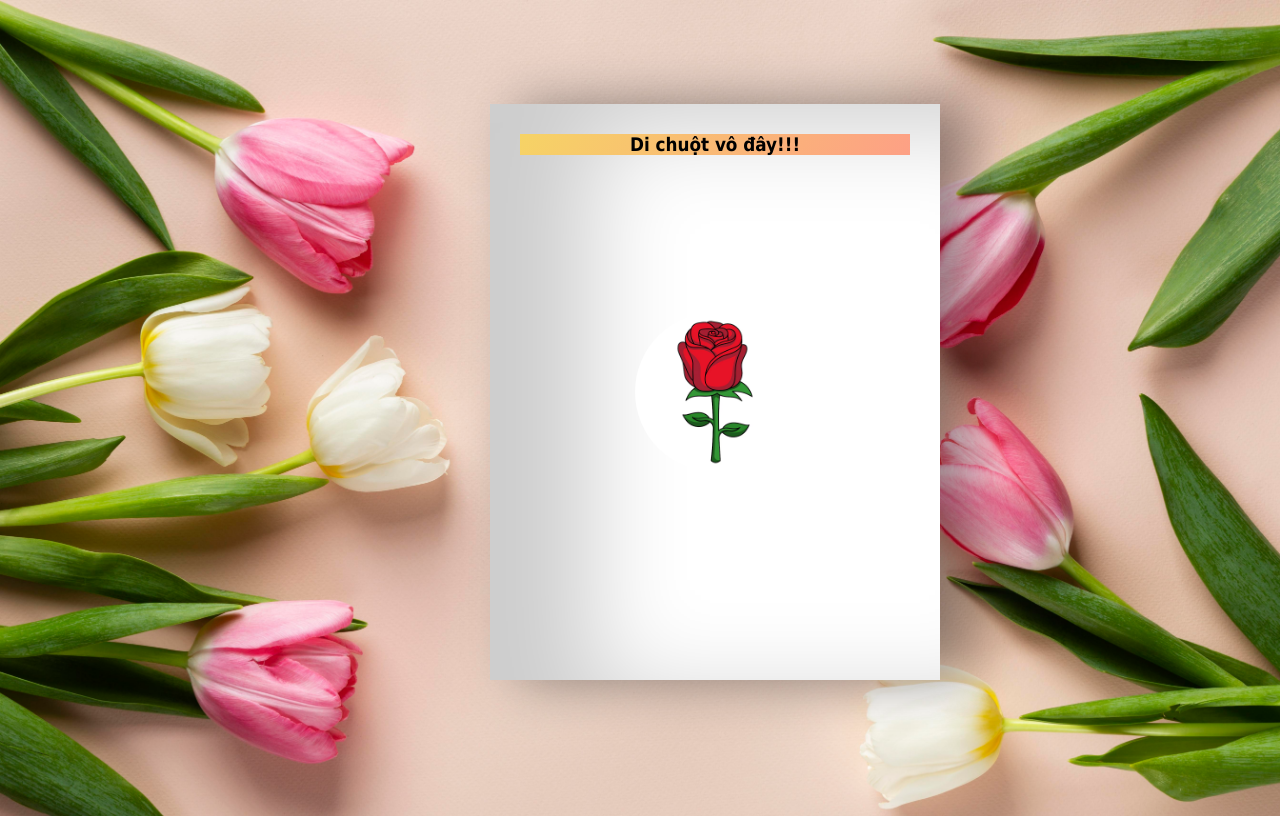
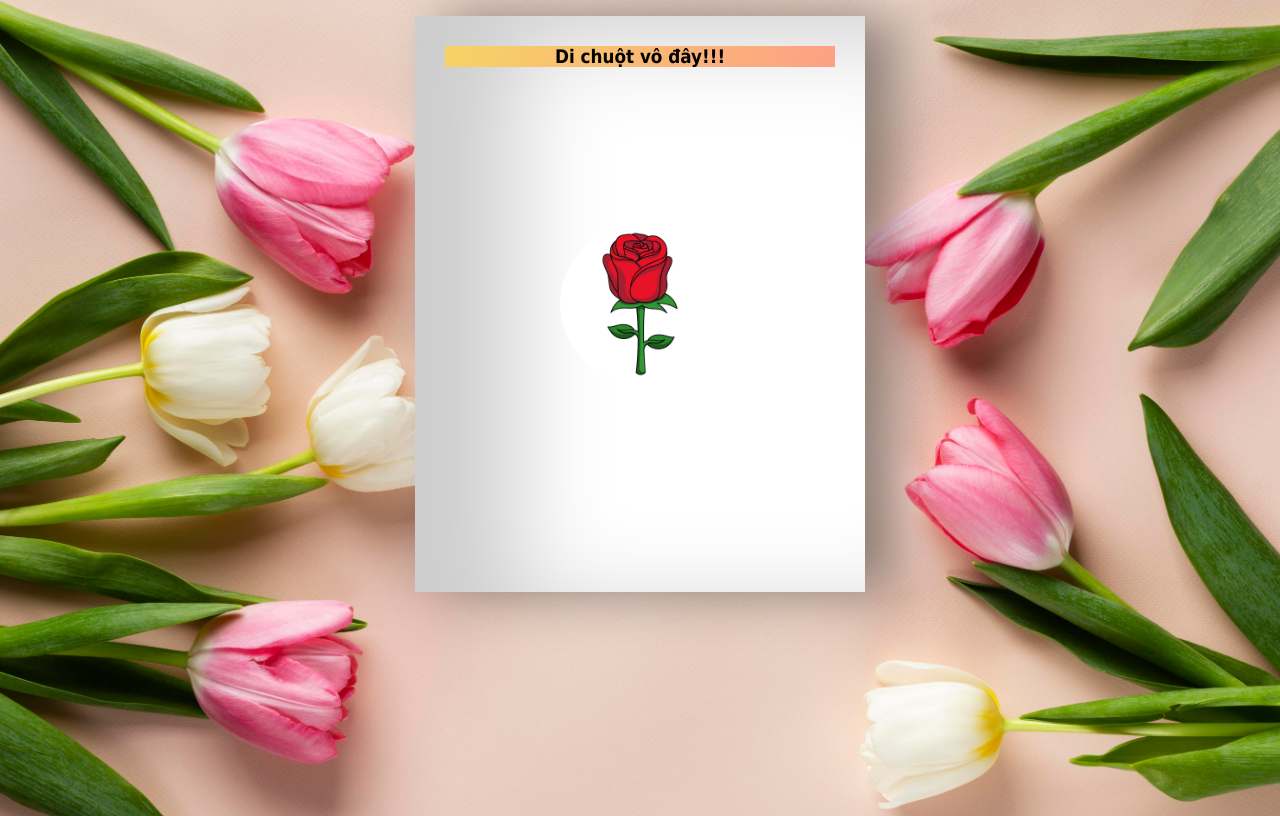
Before and after one commit to kuangbuckk/anni-4m, an Angular app: page / in a window 1280 px wide. Built offline with nearby package versions, Linux system fonts and the light colour scheme.

Commit message:
first commit 3

```diff
--- a/src/app/app.component.css
+++ b/src/app/app.component.css
@@ -16,8 +16,8 @@ body {
   top: 38%; /* Move the card slightly upward */
   left: 50%;
   transform: translate(-50%, -50%) perspective(2500px);
-  width: 18.75rem; /* 300px to rem */
-  height: 25rem; /* 400px to rem */
+  width: 28.125rem; /* 300px to rem */
+  height: 36rem; /* 400px to rem */
   cursor: pointer;
   transform-style: preserve-3d;
   transition: 1s;
@@ -87,14 +87,14 @@ body {
 
 p {
   font-family: 'Montserrat', sans-serif;
-  margin: 0.625rem; /* 10px to rem */
+  margin: 0.45rem; /* 10px to rem */
   color: #333;
 }
 
 .name {
   position: absolute;
   left: 16rem; /* 150px to rem */
-  bottom: 0.2rem; /* Keep rem for consistency */
+  bottom: 0.1rem; /* Keep rem for consistency */
   color: #333;
 }
 
--- a/src/app/app.component.html
+++ b/src/app/app.component.html
@@ -24,7 +24,7 @@
                 Chip hãy cứ tin ở chồng nhéeee 🥺
             </p>
             <p>
-                Anh rất trân trọng một tháng qua vì tụi mình đã không màng khoảng cách địa lý mà vẫn luôn cố gắng vun đắp cho mối quan hệ này.
+                Anh rất zui một tháng qua vì tụi mình đã không màng khoảng cách địa lý mà vẫn luôn cố gắng vun đắp cho mối quan hệ này.
                 Dù ở xa nhưng anh vẫn cảm nhận được sự hiện diện của em ở bên, một phần vì bản thân anh nhớ em rất nhiều mỗi khi anh đi ở HN này,
                 một phần vì em vẫn có rất nhiều cách để quan tâm tới anh🥺 Bọn mình vẫn vui như ngày nào cho nên anh mong bọn mình vẫn sẽ mãi iu nhauu thế!
             </p>
```
